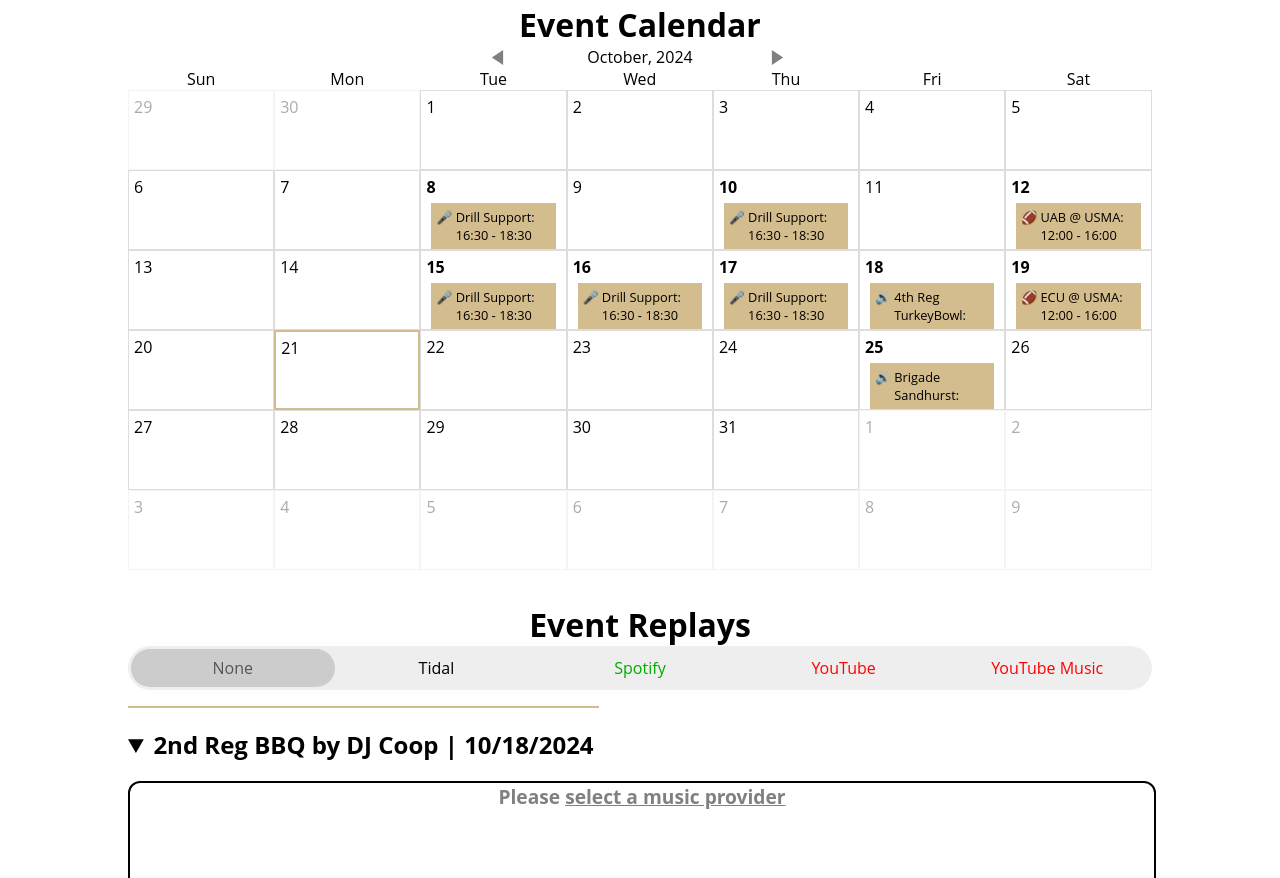
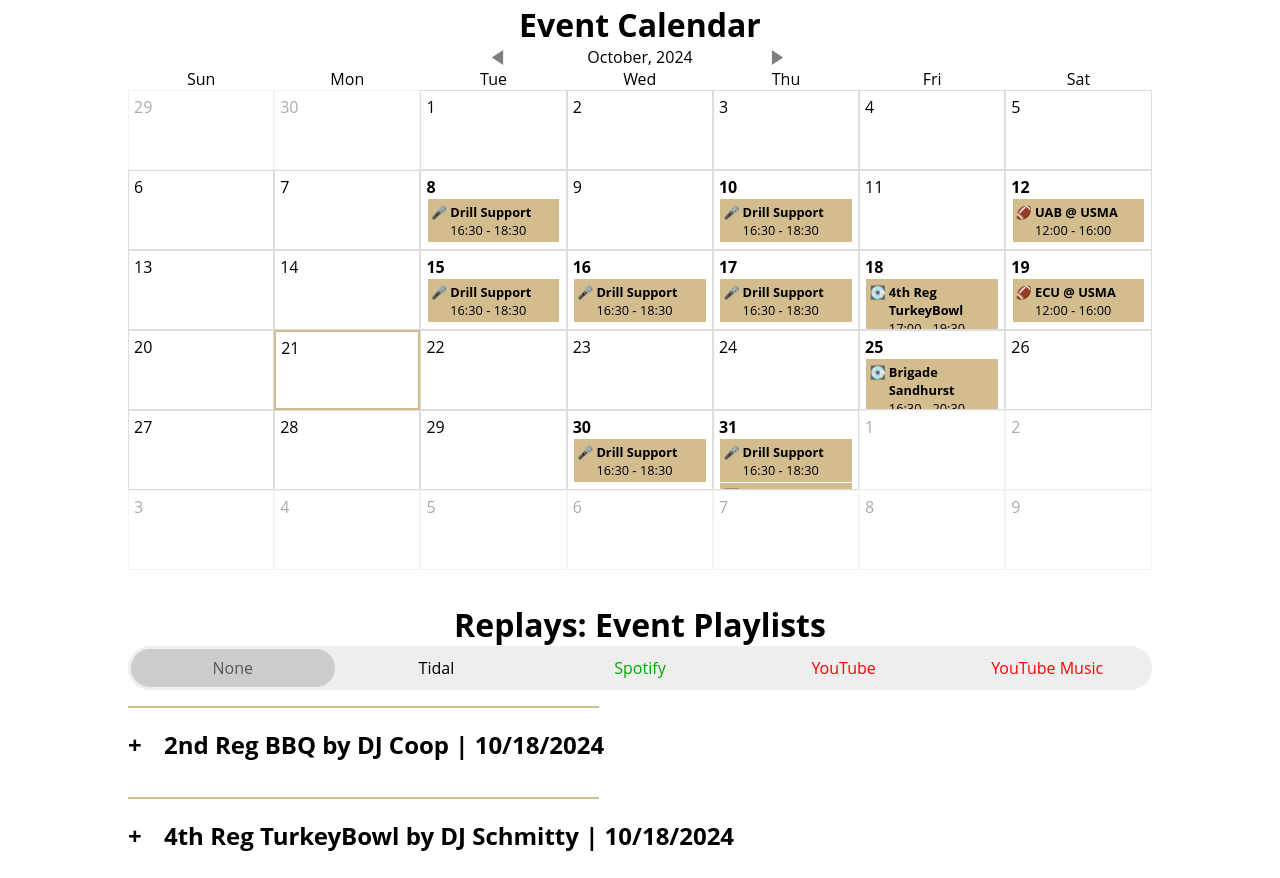
Before and after one commit to slug-fest/WKDT-Website, a plain HTML site: page events.html in a window 1280 px wide. Shown: the part 1002-1880 px from the top of the page. Drawn offline with Linux system fonts and the light colour scheme.

Commit message:
Simplify CSS, improve intuition

```diff
--- a/caleandar-0.1.0/css/calendar.css
+++ b/caleandar-0.1.0/css/calendar.css
@@ -34,9 +34,9 @@
 .cld-fwd{
   float: right;
 }
-  .cld-nav svg:hover{
-    fill: #D3BC8D;
-  }
+.cld-nav svg:hover{
+  fill: #D3BC8D;
+}
 .cld-labels, .cld-days{
 padding-left: 0;
 }
@@ -54,7 +54,6 @@ padding-left: 0;
   padding: 5px;
   height: 10vh;
   border: 1px solid #ddd;
-  overflow-y: auto;
 }
 .cld-day.clickable:hover{
   cursor: pointer;
@@ -68,14 +67,18 @@ padding-left: 0;
 .cld-day.nextMonth, .cld-day.prevMonth{
   opacity: 0.33;
 }
-.cld-number{
+.cld-number, .cld-event{
   margin: 0;
   text-align: left;
 }
+.cld-event {
+  height: calc(100% - 0.1vw - 1em);
+  overflow-y: auto;
+}
 .cld-title{
   display: block;
-  margin: 5px;
-  padding: 5px;
+  margin: 0.1vw;
+  padding: 0.1vw;
   font-weight: normal;
   font-size: min(1vw, 100%);
   background-color: #D3BC8D;
@@ -85,17 +88,15 @@ padding-left: 0;
 }
 .cld-number.eventday{
   font-weight: bold;
-  /*overflow: auto;*/
 }
 .cld-number.eventday:hover{
   background: #eee;
 }
-.today .cld-number.eventday:hover{
-}
 summary.eventTitle {
   list-style: none;
   position: relative;
-  padding-left: 1.5em; /* Adjust as needed */
+  padding-left: 1.5em;
+  cursor: pointer;
 }
 summary.eventTitle::before {
   position: absolute;
@@ -106,11 +107,14 @@ summary.eventTitle.pa::before {
   content: '🎤';
 }
 summary.eventTitle.dj::before {
-  content: '🔊';
+  content: '💽';
 }
 summary.eventTitle.fb::before {
   content: '🏈';
 }
+summary.eventTitle.bx::before {
+  content: '🥊';
+}
 details[open] summary.eventTitle::before {
-  transform: rotate(90deg);
+  transform: rotate(450deg);
 }
--- a/caleandar-0.1.0/js/caleandar.js
+++ b/caleandar-0.1.0/js/caleandar.js
@@ -1,7 +1,7 @@
 /*
-  Author: Jack Ducasse;
-  Version: 0.1.0;
-  (◠‿◠✿)
+ *  Author: Jack Ducasse;
+ *  Version: 0.1.0;
+ *  (◠‿◠✿)
  */
 var Calendar = function(model, options, date){
     // Default Values
@@ -163,91 +163,109 @@ function createCalendar(calendar, element, adjuster){
         }
         mainSection.appendChild(labels);
     }
-  function AddDays(){
+    function AddDays() {
         // Create Number Element
-    function DayNumber(n){
+        function DayNumber(n) {
             var number = document.createElement('p');
             number.className += "cld-number";
             number.innerHTML += n;
             return number;
         }
+
+        // Create Events Container
+        function EventsContainer() {
+            var container = document.createElement('div');
+            container.className += "cld-event";
+            return container;
+        }
+
         var days = document.createElement('ul');
         days.className += "cld-days";
+
         // Previous Month's Days
-    for(var i = 0; i < (calendar.Selected.FirstDay); i++){
+        for (var i = 0; i < (calendar.Selected.FirstDay); i++) {
             var day = document.createElement('li');
             day.className += "cld-day prevMonth";
-      //Disabled Days
-      var d = i%7;
-      for(var q = 0; q < calendar.Options.DisabledDays.length; q++){
-        if(d==calendar.Options.DisabledDays[q]){
+
+            // Disabled Days
+            var d = i % 7;
+            for (var q = 0; q < calendar.Options.DisabledDays.length; q++) {
+                if (d == calendar.Options.DisabledDays[q]) {
                     day.className += " disableDay";
                 }
             }
-
-      var number = DayNumber((calendar.Prev.Days - calendar.Selected.FirstDay) + (i+1));
+            var number = DayNumber((calendar.Prev.Days - calendar.Selected.FirstDay) + (i + 1));
             day.appendChild(number);
-
             days.appendChild(day);
         }
+
         // Current Month's Days
-    for(var i = 0; i < calendar.Selected.Days; i++){
+        for (var i = 0; i < calendar.Selected.Days; i++) {
             var day = document.createElement('li');
             day.className += "cld-day currMonth";
-      //Disabled Days
-      var d = (i + calendar.Selected.FirstDay)%7;
-      for(var q = 0; q < calendar.Options.DisabledDays.length; q++){
-        if(d==calendar.Options.DisabledDays[q]){
+
+            // Disabled Days
+            var d = (i + calendar.Selected.FirstDay) % 7;
+            for (var q = 0; q < calendar.Options.DisabledDays.length; q++) {
+                if (d == calendar.Options.DisabledDays[q]) {
                     day.className += " disableDay";
                 }
             }
-      var number = DayNumber(i+1);
+            var number = DayNumber(i + 1);
+            var eventsContainer = EventsContainer();
+
             // Check Date against Event Dates
-      for(var n = 0; n < calendar.Model.length; n++){
+            for (var n = 0; n < calendar.Model.length; n++) {
                 var evDate = calendar.Model[n].Date;
-        var toDate = new Date(calendar.Selected.Year, calendar.Selected.Month, (i+1));
-        if(evDate.getTime() == toDate.getTime()){
+                var toDate = new Date(calendar.Selected.Year, calendar.Selected.Month, (i + 1));
+                if (evDate.getTime() == toDate.getTime()) {
                     number.className += " eventday";
                     var title = document.createElement('span');
                     title.className += "cld-title";
                     title.innerHTML += `
                     <details>
-              <summary class="eventTitle ${calendar.Model[n].Type}">${calendar.Model[n].Title}: ${calendar.Model[n].Time}&nbsp;&#8209;&nbsp;${calendar.Model[n].T_end}</summary>
+                    <summary class="eventTitle ${calendar.Model[n].Type} button">
+                    <strong>${calendar.Model[n].Title}</strong> ${calendar.Model[n].Time}&nbsp;&#8209;&nbsp;${calendar.Model[n].T_end}
+                    </summary>
                     <div class="eventDetails">
                     <p>Details: ${calendar.Model[n].Description}</p>
                     </div>
                     </details>`;
-          console.log("DID THIS ONE");
-          number.appendChild(title);
+                    console.log("Events Added");
+                    eventsContainer.appendChild(title);
                 }
             }
             day.appendChild(number);
+            day.appendChild(eventsContainer);
+
             // If Today..
-      if((i+1) == calendar.Today.getDate() && calendar.Selected.Month == calendar.Today.Month && calendar.Selected.Year == calendar.Today.Year){
+            if ((i + 1) == calendar.Today.getDate() && calendar.Selected.Month == calendar.Today.Month && calendar.Selected.Year == calendar.Today.Year) {
                 day.className += " today";
             }
             days.appendChild(day);
         }
+
         // Next Month's Days
-    // Always same amount of days in calander
+        // Always same amount of days in calendar
         var extraDays = 13;
-    if(days.children.length>35){extraDays = 6;}
-    else if(days.children.length<29){extraDays = 20;}
-
-    for(var i = 0; i < (extraDays - calendar.Selected.LastDay); i++){
+        if (days.children.length > 35) {
+            extraDays = 6;
+        } else if (days.children.length < 29) {
+            extraDays = 20;
+        }
+        for (var i = 0; i < (extraDays - calendar.Selected.LastDay); i++) {
             var day = document.createElement('li');
             day.className += "cld-day nextMonth";
-      //Disabled Days
-      var d = (i + calendar.Selected.LastDay + 1)%7;
-      for(var q = 0; q < calendar.Options.DisabledDays.length; q++){
-        if(d==calendar.Options.DisabledDays[q]){
+
+            // Disabled Days
+            var d = (i + calendar.Selected.LastDay + 1) % 7;
+            for (var q = 0; q < calendar.Options.DisabledDays.length; q++) {
+                if (d == calendar.Options.DisabledDays[q]) {
                     day.className += " disableDay";
                 }
             }
-
-      var number = DayNumber(i+1);
+            var number = DayNumber(i + 1);
             day.appendChild(number);
-
             days.appendChild(day);
         }
         mainSection.appendChild(days);
@@ -279,3 +297,19 @@ function expandEvent(n) {
     document.getElementById('event'+n).classList.toggle("shown");
     document.getElementById('event'+n+'title').classList.toggle("hidden");
 }
+document.addEventListener('DOMContentLoaded', function() {
+    document.querySelectorAll('.cld-event').forEach(container => {
+        container.addEventListener('wheel', function(event) {
+            if (container.scrollHeight > container.clientHeight) {
+                console.log('Scrolling event on calendar modified');
+                event.preventDefault();
+                const scrollAmount = 32; // Set desired scroll amount
+                if (event.deltaY < 0) {
+                    this.scrollTop -= scrollAmount;
+                } else {
+                    this.scrollTop += scrollAmount;
+                }
+            }
+        });
+    });
+});
--- a/events.html
+++ b/events.html
@@ -3,7 +3,7 @@
     <head>
         <meta charset="utf-8">
         <meta name="viewport" content="width=device-width">
-        <meta http-equiv="Cache-Control" content="max-age=86400, public">
+        <meta http-equiv="Cache-Control" content="no-cache">
         <meta http-equiv="Permissions-Policy" content="interest-cohort=()">
         <title>89.3 FM | WKDT Cadet Radio & DJ</title>
         <link rel="icon" href="images/OldLogoFavicon3.ico" type="image/x-icon">
@@ -21,7 +21,7 @@
                     <div class="bigImageOverlayContainer">
                         <h1 class="bigImageHeader">Event Support by WKDT</h1>
                         <p class="bigImageText">WKDT provides entertainment services to bolster the spirit of the Corps of Cadets as well as the surrounding communities.</p>
-                        <a href="#live" class="bigImageButton">Tune In to WKDT's Live Stream</a>
+                        <a href="#live" class="bigImageButton button">Tune In to WKDT's Live Stream</a>
                     </div>
                 </div>
             </div>
@@ -32,7 +32,7 @@
             <div id='calendar'></div>
         </section>
         <section id="eventReplays">
-            <h1>Event Replays</h1>
+            <h1>Replays: Event Playlists</h1>
             <!--<label for="musicService">Choose a music service:</label>
             <select id="musicService" onchange="changeService()">
                 <option value=".none">None</option>
@@ -58,11 +58,11 @@
                 <label for="youtubeMusic" class="radioLabel">YouTube Music</label>
             </div>
             <hr>
-            <details open>
+            <details class="topEvent">
                 <summary id="10/18/2024_2" class="replayTitle">2nd Reg BBQ by DJ Coop | 10/18/2024</summary>
                 <div class="replayContainer">
                     <div class="none service shown">
-                        <h3 class="explainer">Please <a href="#selectService">select a music provider</a></h3>
+                        <h3 class="explainer">Please select a music provider from the <a href="#selectService">list</a> above.</h3>
                     </div>
                     <div class="tidal loading">
                         <h3 class="explainer">Tidal is loading...</h3>
@@ -83,11 +83,11 @@
                 </div>
             </details>
             <hr>
-            <details open>
+            <details>
                 <summary id="10/18/2024_1" class="replayTitle">4th Reg TurkeyBowl by DJ Schmitty | 10/18/2024</summary>
                 <div class="replayContainer">
                     <div class="none service shown">
-                        <h3 class="explainer">Please <a href="#selectService">select a music provider</a></h3>
+                        <h3 class="explainer">Please select a music provider from the <a href="#selectService">list</a> above.</h3>
                     </div>
                     <div class="tidal loading">
                         <h3 class="explainer">Tidal is loading...</h3>
@@ -112,7 +112,7 @@
                 <summary id="mm/dd/yyyy_#" class="replayTitle">Placeholder (for more events!)</summary>
                 <div class="replayContainer">
                     <div class="none service shown">
-                        <h3 class="explainer">Please <a href="#selectService">select a music provider</a></h3>
+                        <h3 class="explainer">Please select a music provider from the <a href="#selectService">list</a> above.</h3>
                     </div>
                     <div class="tidal loading">
                         <h3 class="explainer">Tidal is loading...</h3>
--- a/scripts/events.js
+++ b/scripts/events.js
@@ -9,6 +9,9 @@ function changeService(choice) {
     document.querySelectorAll(choice).forEach(element => {
         element.classList.add("shown");
     });
+    document.querySelectorAll(".topEvent").forEach(element => {
+        element.open = true;
+    });
 }
 function loadCal() {
     document.getElementById('loadCalButton').classList.add("hidden");
@@ -16,16 +19,22 @@ function loadCal() {
         var element = document.getElementById('calendar');
         var events = [
             // REMEMBER, the month (second column) starts at ZERO, not one.
-            {'Date': new Date(2024, 9, 8), 'Title': 'Drill Support',        'Time':'16:30', 'T_end':'18:30', 'Type':'pa', 'Description': "Provide audio system for 1st/2nd drill practice"},
-            {'Date': new Date(2024, 9, 10), 'Title': 'Drill Support',       'Time':'16:30', 'T_end':'18:30', 'Type':'pa', 'Description': "Provide audio system for 1st/2nd drill practice"},
-            {'Date': new Date(2024, 9, 12), 'Title': 'UAB @ USMA',          'Time':'12:00', 'T_end':'16:00', 'Type':'fb', 'Description': "Broadcast live coverage of Army football"},
-            {'Date': new Date(2024, 9, 15), 'Title': 'Drill Support',       'Time':'16:30', 'T_end':'18:30', 'Type':'pa', 'Description': "Provide audio system for 3rd/4th drill practice"},
-            {'Date': new Date(2024, 9, 16), 'Title': 'Drill Support',       'Time':'16:30', 'T_end':'18:30', 'Type':'pa', 'Description': "Provide audio system for 1st/2nd drill practice"},
-            {'Date': new Date(2024, 9, 17), 'Title': 'Drill Support',       'Time':'16:30', 'T_end':'18:30', 'Type':'pa', 'Description': "Provide audio system for full brigade drill practice"},
-            {'Date': new Date(2024, 9, 18), 'Title': '4th Reg TurkeyBowl',  'Time':'17:00', 'T_end':'19:30', 'Type':'dj', 'Description': "Provide DJ support for 4th Reg TurkeyBowl (<a href='#10/18/2024_1'>Replay</a>)"},
-            {'Date': new Date(2024, 9, 18), 'Title': '2nd Reg BBQ',         'Time':'18:00', 'T_end':'20:30', 'Type':'dj', 'Description': "Provide DJ support for 2nd Reg BBQ (<a href='#10/18/2024_2'>Replay</a>)"},
-            {'Date': new Date(2024, 9, 19), 'Title': 'ECU @ USMA',          'Time':'12:00', 'T_end':'16:00', 'Type':'fb', 'Description': "Broadcast live coverage of Army football (Homecoming Game)"},
-            {'Date': new Date(2024, 9, 25), 'Title': 'Brigade Sandhurst',   'Time':'16:30', 'T_end':'20:30', 'Type':'dj', 'Description': "Provide DJ support for Brigade Sandhurst Combatives"},
+            {'Date': new Date(2024, 09, 08), 'Title': 'Drill Support',       'Time':'16:30', 'T_end':'18:30', 'Type':'pa', 'Description': "Provide audio system for 1st/2nd drill practice"},
+            {'Date': new Date(2024, 09, 10), 'Title': 'Drill Support',       'Time':'16:30', 'T_end':'18:30', 'Type':'pa', 'Description': "Provide audio system for 1st/2nd drill practice"},
+            {'Date': new Date(2024, 09, 12), 'Title': 'UAB @ USMA',          'Time':'12:00', 'T_end':'16:00', 'Type':'fb', 'Description': "Broadcast live coverage of Army football"},
+            {'Date': new Date(2024, 09, 15), 'Title': 'Drill Support',       'Time':'16:30', 'T_end':'18:30', 'Type':'pa', 'Description': "Provide audio system for 3rd/4th drill practice"},
+            {'Date': new Date(2024, 09, 16), 'Title': 'Drill Support',       'Time':'16:30', 'T_end':'18:30', 'Type':'pa', 'Description': "Provide audio system for 1st/2nd drill practice"},
+            {'Date': new Date(2024, 09, 17), 'Title': 'Drill Support',       'Time':'16:30', 'T_end':'18:30', 'Type':'pa', 'Description': "Provide audio system for full brigade drill practice"},
+            {'Date': new Date(2024, 09, 18), 'Title': '4th Reg TurkeyBowl',  'Time':'17:00', 'T_end':'19:30', 'Type':'dj', 'Description': "Provide DJ support for 4th Reg TurkeyBowl (<a href='#10/18/2024_1'>Replay</a>)"},
+            {'Date': new Date(2024, 09, 18), 'Title': '2nd Reg BBQ',         'Time':'18:00', 'T_end':'20:30', 'Type':'dj', 'Description': "Provide DJ support for 2nd Reg BBQ (<a href='#10/18/2024_2'>Replay</a>)"},
+            {'Date': new Date(2024, 09, 19), 'Title': 'ECU @ USMA',          'Time':'12:00', 'T_end':'16:00', 'Type':'fb', 'Description': "Broadcast live coverage of Army football (Homecoming Game)"},
+            {'Date': new Date(2024, 09, 25), 'Title': 'Brigade Sandhurst',   'Time':'16:30', 'T_end':'20:30', 'Type':'dj', 'Description': "Provide DJ support for Brigade Sandhurst Combatives"},
+            {'Date': new Date(2024, 09, 30), 'Title': 'Drill Support',       'Time':'16:30', 'T_end':'18:30', 'Type':'pa', 'Description': "Provide audio system for 1st/2nd drill practice"},
+            {'Date': new Date(2024, 09, 31), 'Title': 'Drill Support',       'Time':'16:30', 'T_end':'18:30', 'Type':'pa', 'Description': "Provide audio system for 1st/2nd drill practice"},
+            {'Date': new Date(2024, 09, 31), 'Title': "1st Reg Halloween",   'Time':'17:50', 'T_end':'20:00', 'Type':'dj', 'Description': "Provide DJ support for 1st Reg Halloween BBQ"},
+            {'Date': new Date(2024, 10, 01), 'Title': "USAFA @ USMA",        'Time':'17:30', 'T_end':'21:00', 'Type':'bx', 'Description': "Provide walk-on music for Army Boxing"},
+            {'Date': new Date(2024, 10, 01), 'Title': "2nd Reg Strikefest",  'Time':'19:45', 'T_end':'21:00', 'Type':'dj', 'Description': "Provide DJ support for 2nd Reg Strikefest"},
+            {'Date': new Date(2024, 10, 02), 'Title': "USAFA @ USMA",        'Time':'12:00', 'T_end':'16:00', 'Type':'fb', 'Description': "Broadcast live coverage of Army football"},
             //{'Date': new Date(2024, mm, dd), 'Title': "",                 'Time':'hh:mm', 'T_end':'hh:mm', 'Type':'--', 'Description': ""},
 
         ];
--- a/styles/events.css
+++ b/styles/events.css
@@ -64,6 +64,11 @@ button {
     margin-inline-end: 0px;
     font-weight: bold;
     unicode-bidi: isolate;
+    cursor: pointer;
+}
+.replayTitle:hover {
+    color: #D3BC8D;
+    text-decoration: underline;
 }
 .replayContainer {
     position: relative;
@@ -86,6 +91,10 @@ button {
     padding: 8px;
     border-radius: 32px;
     transition: background-color 0.3s;
+    cursor: pointer;
+}
+.radioLabel:hover {
+    background-color: #ddd;
 }
 input[type="radio"] {
     display: none;
@@ -106,3 +115,19 @@ input[type="radio"]:checked + .radioLabel {
 .radioLabel[for="youtubeMusic"] {
     color: #F00;
 }
+summary.replayTitle {
+    list-style: none;
+    position: relative;
+    padding-left: 1.5em;
+    cursor: pointer;
+}
+summary.replayTitle::before {
+    position: absolute;
+    left: 0;
+    transition: transform 0.3s ease;
+    content: '+';
+}
+details[open] summary.replayTitle::before {
+    transform: rotate(180deg);
+    content: '−';
+}
--- a/styles/style.css
+++ b/styles/style.css
@@ -21,6 +21,15 @@ a {
 }
 a:hover {
     color: #D3BC8D;
+}
+.button {
+    border: 2px solid transparent;
+    transition: all 0.3s ease;
+}
+.button:hover {
+    color: initial;
+    background-color: white;
+    border: 2px solid grey;
 }
 hr {
     background-color: #D3BC8D;
@@ -231,6 +240,7 @@ header {
     margin: 1.5rem 0;
 }
 .bigImageButton:hover {
+    color: initial;
     background-color: white;
     border: 2px solid grey;
 }
```
Also changed, not shown: about-WKDT.html (+2 -2 lines), index.html (+2 -2 lines), members.html (+1 -1 lines). Lines whose indentation alone changed are shown as unchanged.
